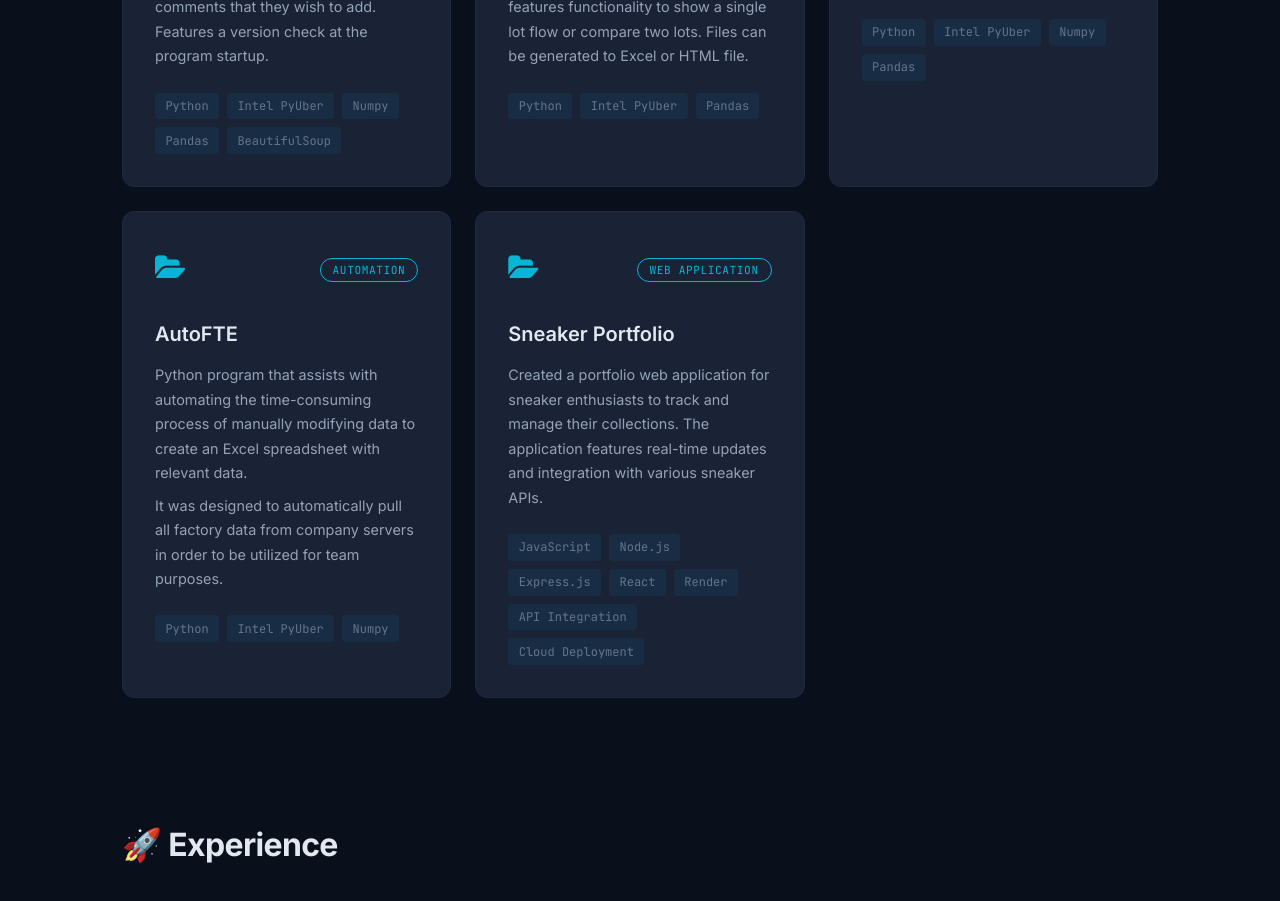
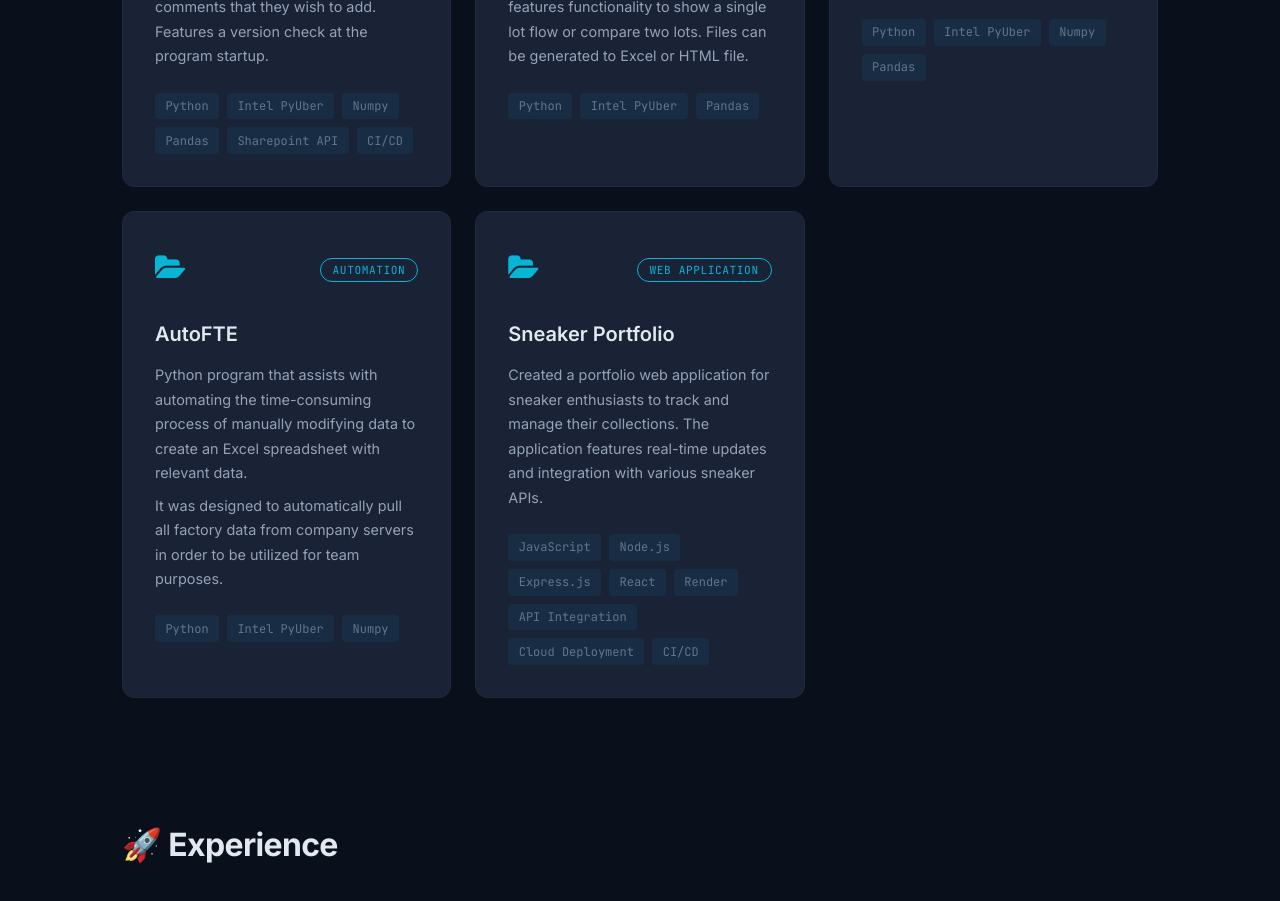
Before and after one commit to qu-leon/qu-leon.github.io, a plain HTML site: page index.html in a window 1280 px wide. Shown: the part 1380-2281 px from the top of the page. Drawn offline with nearby package versions, Linux system fonts and the light colour scheme.

Commit message:
update project skills

```diff
--- a/index.html
+++ b/index.html
@@ -109,7 +109,8 @@
             <li>Intel PyUber</li>
             <li>Numpy</li>
             <li>Pandas</li>
-            <li>BeautifulSoup</li>
+            <li>Sharepoint API</li>
+            <li>CI/CD</li>
           </ul>
         </div>
 
@@ -186,6 +187,7 @@
             <li>Render</li>
             <li>API Integration</li>
             <li>Cloud Deployment</li>
+            <li>CI/CD</li>
           </ul>
         </div>
 
```
